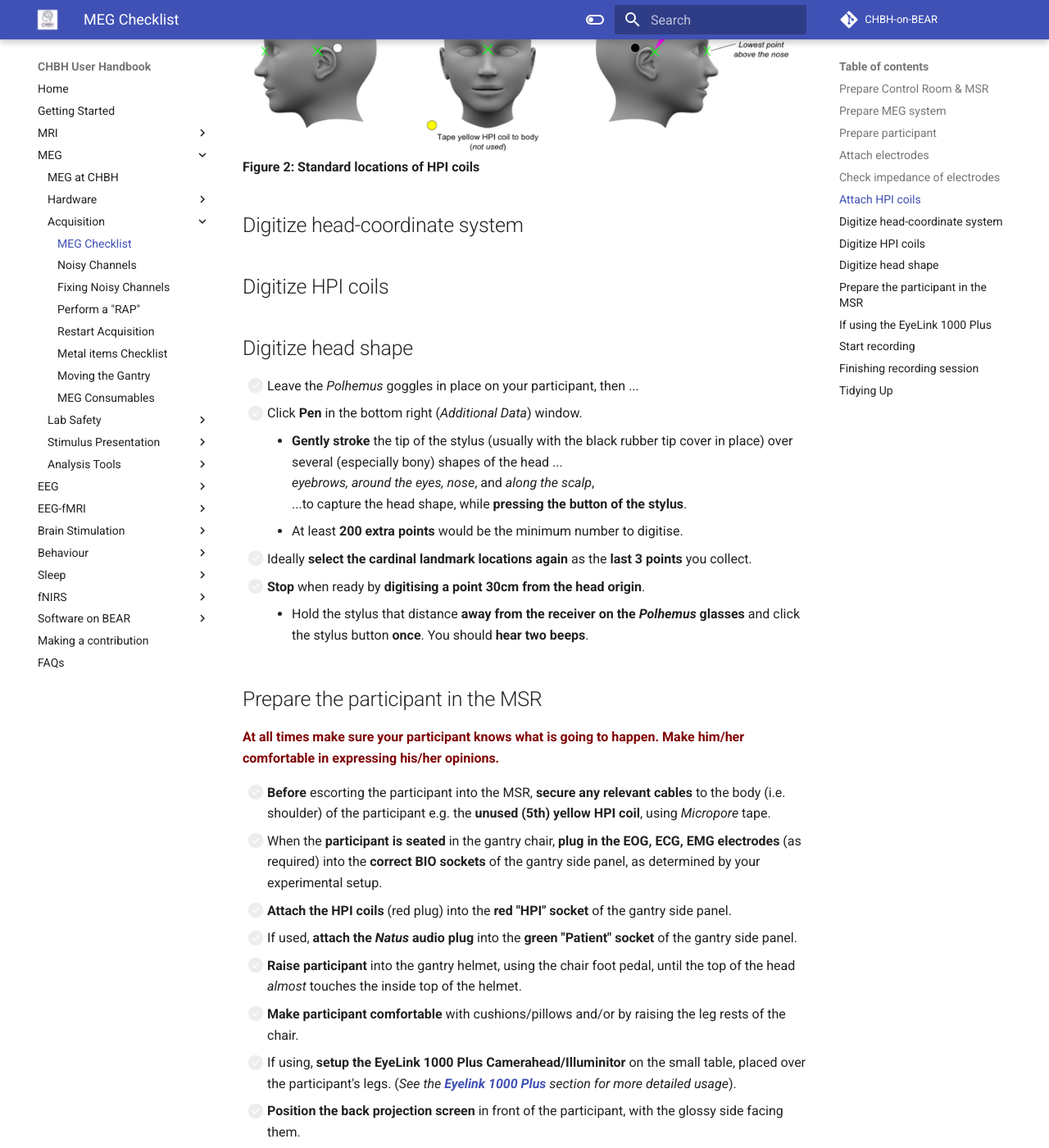
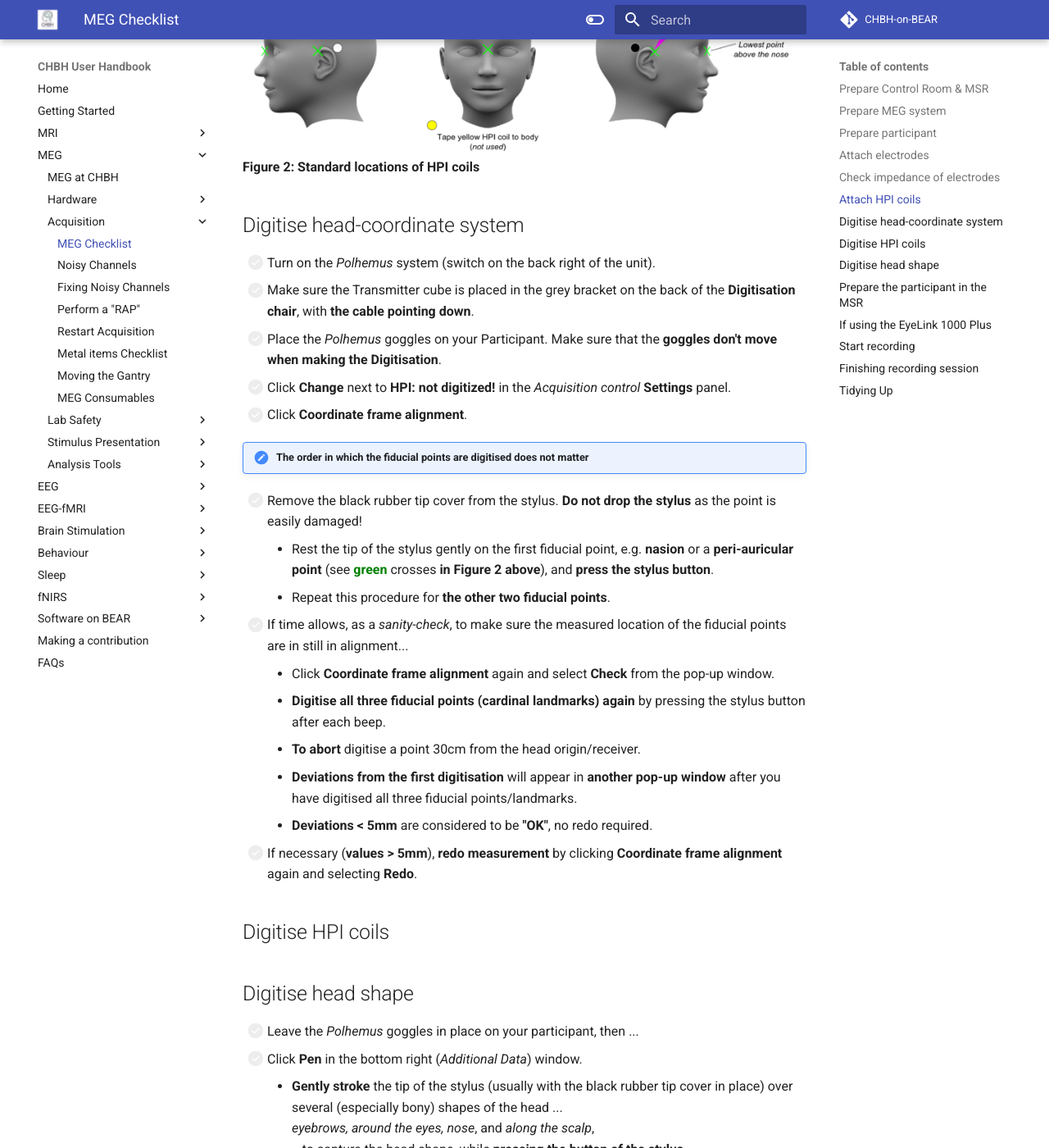
Before and after one commit to chbh-opensource/chbh-on-bear, an MkDocs documentation site: the page built from docs/meg/acquisition/meg-acquisition-checklist.md, in a window 1280 px wide and 1400 px high, scrolled down 4955 px. Shown: the whole window at 82% size. Built offline with MkDocs 1.6.1 and Material for MkDocs 9.7.7, drawn with Linux system fonts in a browser that asks for light colours; comment, search, counter and statistics services are not loaded.

Commit message:
Adding more to MEG Acquisition checklist

```diff
--- a/docs/meg/acquisition/meg-acquisition-checklist.md
+++ b/docs/meg/acquisition/meg-acquisition-checklist.md
@@ -155,11 +155,31 @@ Use the **[SIGGI II impedance meter](../../meg/pdfs/SIGGI_II_User_Manual.pdf)**
 ![Figure 2](../../images/meg/HPI_placement.png)
 **Figure 2: Standard locations of HPI coils**
 
-## Digitize head-coordinate system
+## Digitise head-coordinate system
 
-## Digitize HPI coils
+- [ ] Turn on the *Polhemus* system (switch on the back right of the unit).
+- [ ] Make sure the Transmitter cube is placed in the grey bracket on the back of the **Digitisation chair**, with **the cable pointing down**.
+- [ ] Place the *Polhemus* goggles on your Participant. Make sure that the **goggles don't move when making the Digitisation**.
+- [ ] Click **Change** next to **HPI: not digitized!** in the *Acquisition control* **Settings** panel.
+- [ ] Click **Coordinate frame alignment**.
 
-## Digitize head shape
+!!! note "The order in which the fiducial points are digitised does not matter"
+
+- [ ] Remove the black rubber tip cover from the stylus. **Do not drop the stylus** as the point is easily damaged!
+	- Rest the tip of the stylus gently on the first fiducial point, e.g. **nasion** or a **peri-auricular point** (see **<span style="color:green">green</span>** crosses **in Figure 2 above**), and **press the stylus button**.
+	- Repeat this procedure for **the other two fiducial points**.
+- [ ] If time allows, as a *sanity-check*, to make sure the measured location of the fiducial points are in still in alignment...
+	- Click **Coordinate frame alignment** again and select **Check** from the pop-up window.
+	- **Digitise all three fiducial points (cardinal landmarks) again** by pressing the stylus button after each beep.
+	- **To abort** digitise a point 30cm from the head origin/receiver.
+	- **Deviations from the first digitisation** will appear in **another pop-up window** after you have digitised all three fiducial points/landmarks.
+	- **Deviations < 5mm** are considered to be **"OK"**, no redo required.
+- [ ] If necessary (**values > 5mm**), **redo measurement** by clicking **Coordinate frame alignment** again and selecting **Redo**.
+
+
+## Digitise HPI coils
+
+## Digitise head shape
 
 - [ ] Leave the *Polhemus* goggles in place on your participant, then ...
 - [ ] Click **Pen** in the bottom right (*Additional Data*) window.
```
